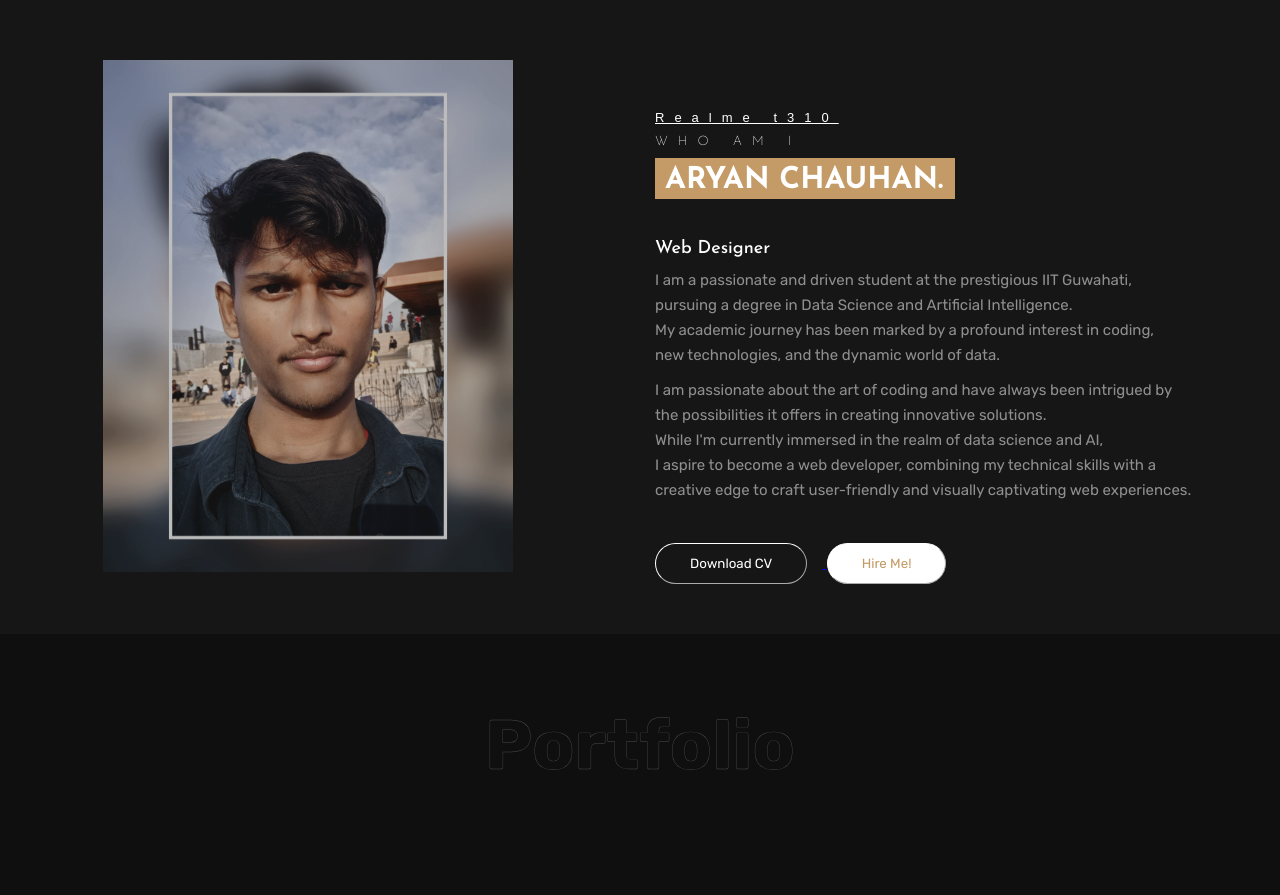
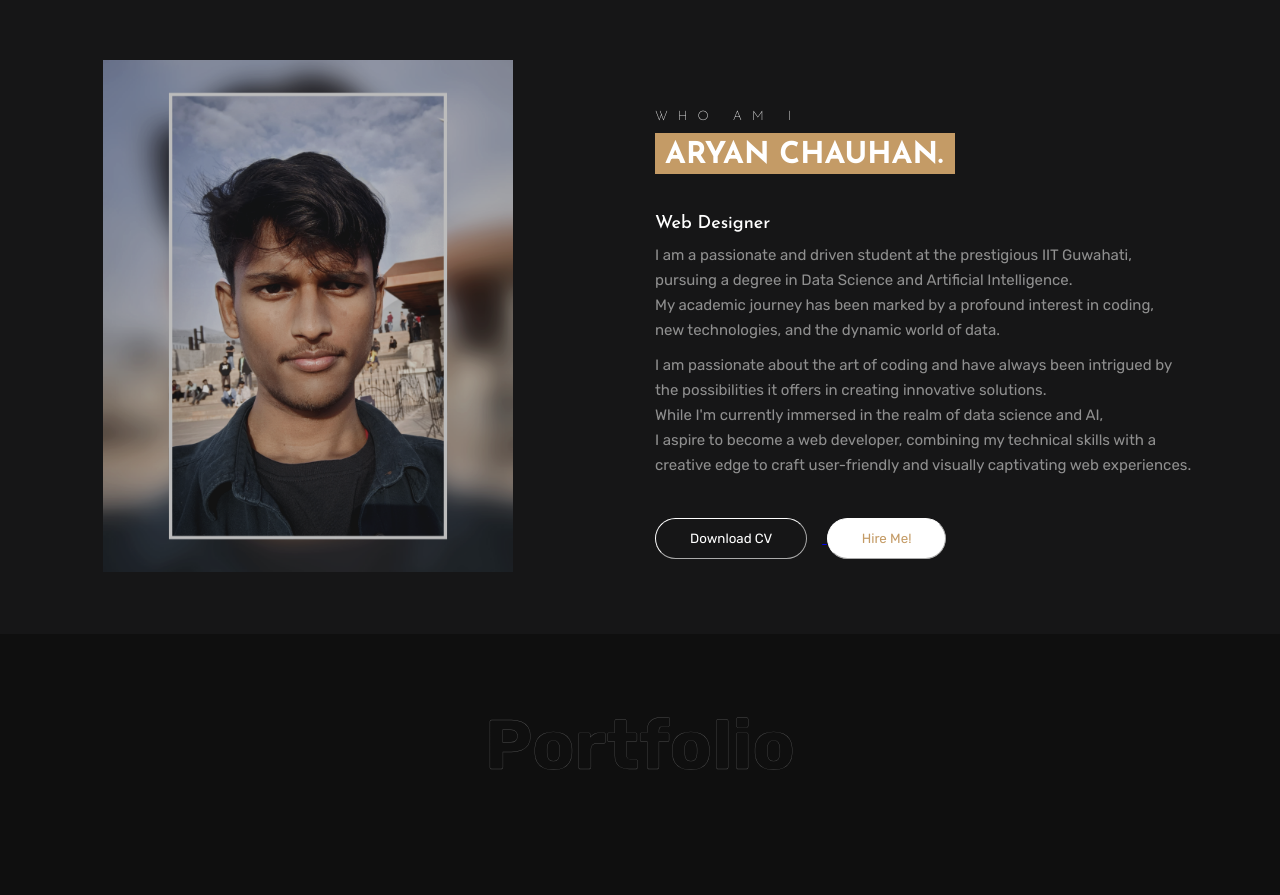
Before and after one commit to arynch24/Portfolio, a plain HTML site: page index.html in a window 1280 px wide. Shown: the part 1051-1946 px from the top of the page. Drawn offline with Linux system fonts and the light colour scheme.

Commit message:
about me section changes

```diff
--- a/index.html
+++ b/index.html
@@ -69,7 +69,6 @@
             <div class="box-2-image"></div>
 
             <div class="box-2-text">
-                <h6><a href="https://amzn.to/3Y9Z7ZY">Realme t310</a></h6>
                 <h6>WHO AM I</h6>
                 <h4>ARYAN CHAUHAN.</h4>
                 <h5>Web Designer</h5>
```
